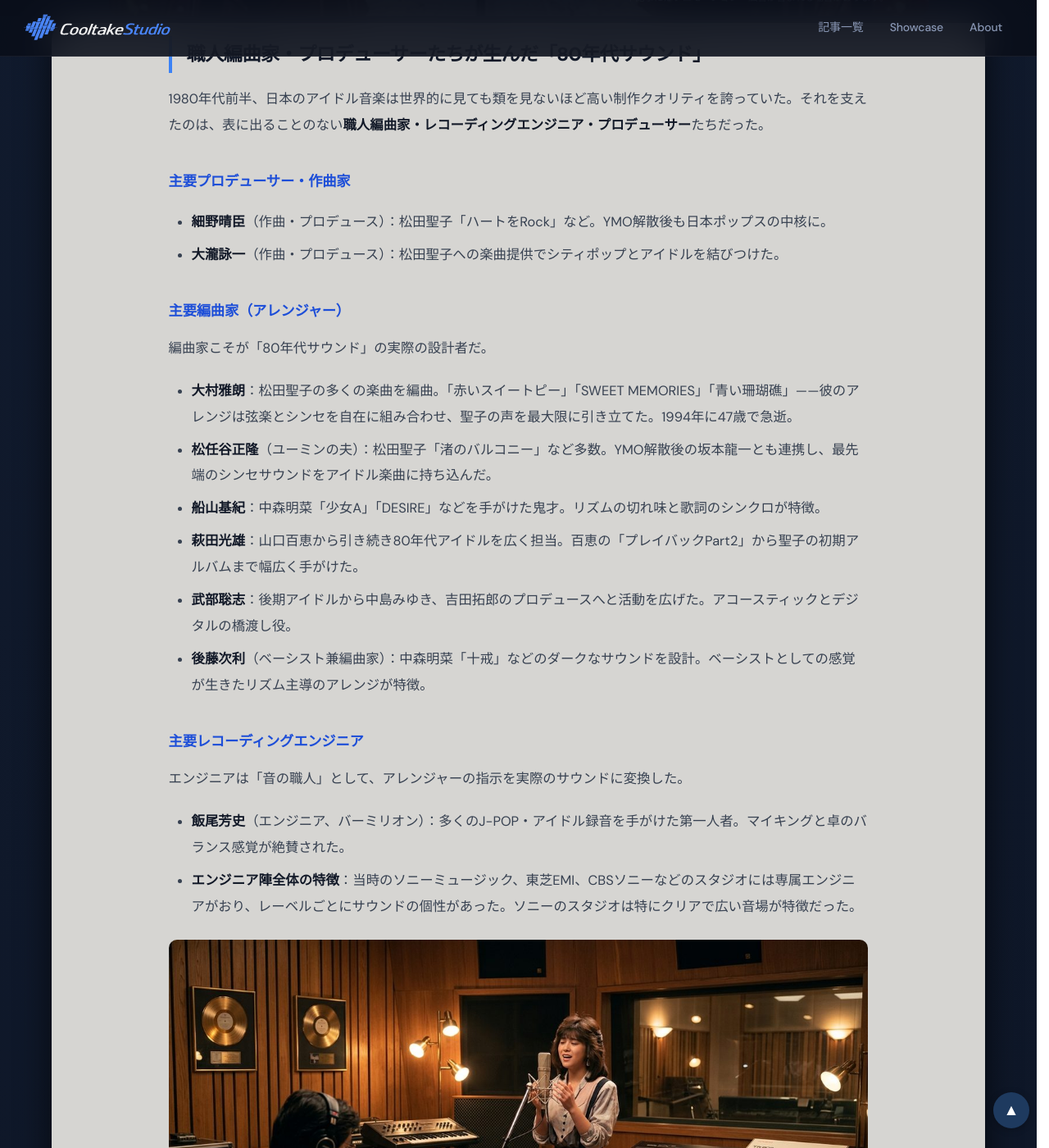
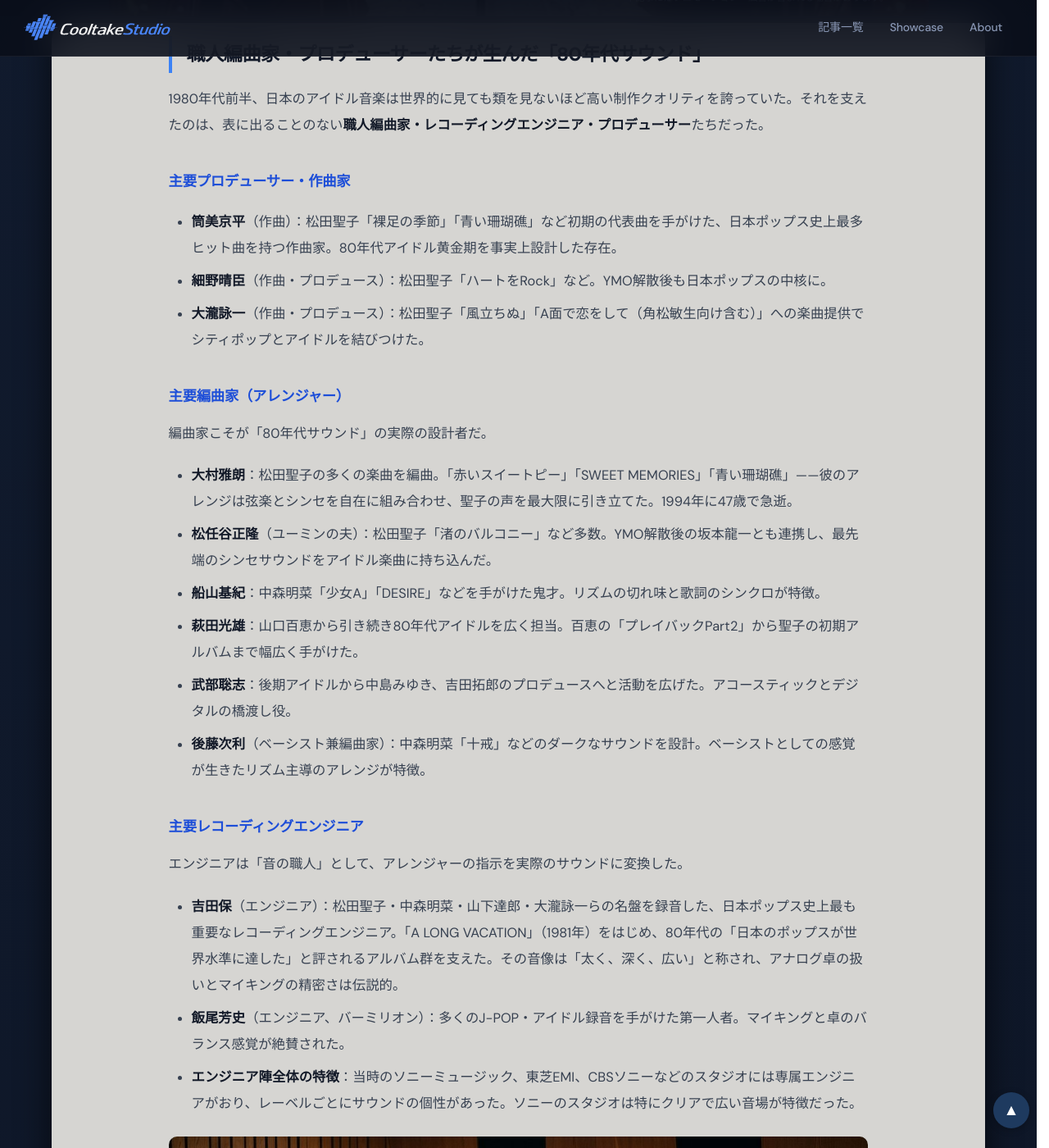
Before and after one commit to cooltake/cooltake-staging, a Jekyll site: the page built from _posts/2026-05-30-japan-music-06-80s-idol-production.md, in a window 1280 px wide and 1400 px high, scrolled down 349 px. Shown: the whole window at 82% size. Built offline with Jekyll 4.4.1, drawn with Linux system fonts in a browser that asks for light colours; some web fonts are replaced.

Commit message:
fix: #06 add Tsutsumi Kyohei and Yoshida Tamotsu to idol sound article

```diff
--- a/_posts/2026-05-30-japan-music-06-80s-idol-production.md
+++ b/_posts/2026-05-30-japan-music-06-80s-idol-production.md
@@ -13,8 +13,9 @@ image: /assets/images/thumb-80s-idol.jpg
 
 ### 主要プロデューサー・作曲家
 
+- **筒美京平**（作曲）：松田聖子「裸足の季節」「青い珊瑚礁」など初期の代表曲を手がけた、日本ポップス史上最多ヒット曲を持つ作曲家。80年代アイドル黄金期を事実上設計した存在。
 - **細野晴臣**（作曲・プロデュース）：松田聖子「ハートをRock」など。YMO解散後も日本ポップスの中核に。
-- **大瀧詠一**（作曲・プロデュース）：松田聖子への楽曲提供でシティポップとアイドルを結びつけた。
+- **大瀧詠一**（作曲・プロデュース）：松田聖子「風立ちぬ」「A面で恋をして（角松敏生向け含む）」への楽曲提供でシティポップとアイドルを結びつけた。
 
 ### 主要編曲家（アレンジャー）
 
@@ -31,6 +32,7 @@ image: /assets/images/thumb-80s-idol.jpg
 
 エンジニアは「音の職人」として、アレンジャーの指示を実際のサウンドに変換した。
 
+- **吉田保**（エンジニア）：松田聖子・中森明菜・山下達郎・大瀧詠一らの名盤を録音した、日本ポップス史上最も重要なレコーディングエンジニア。「A LONG VACATION」（1981年）をはじめ、80年代の「日本のポップスが世界水準に達した」と評されるアルバム群を支えた。その音像は「太く、深く、広い」と称され、アナログ卓の扱いとマイキングの精密さは伝説的。
 - **飯尾芳史**（エンジニア、バーミリオン）：多くのJ-POP・アイドル録音を手がけた第一人者。マイキングと卓のバランス感覚が絶賛された。
 - **エンジニア陣全体の特徴**：当時のソニーミュージック、東芝EMI、CBSソニーなどのスタジオには専属エンジニアがおり、レーベルごとにサウンドの個性があった。ソニーのスタジオは特にクリアで広い音場が特徴だった。
 
```
